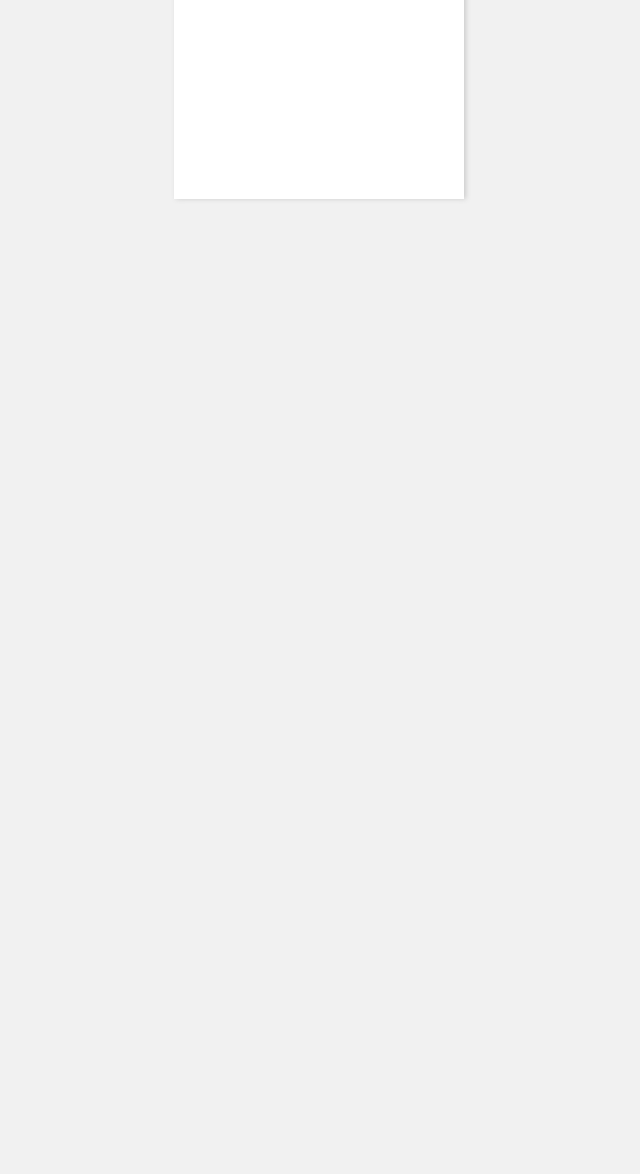
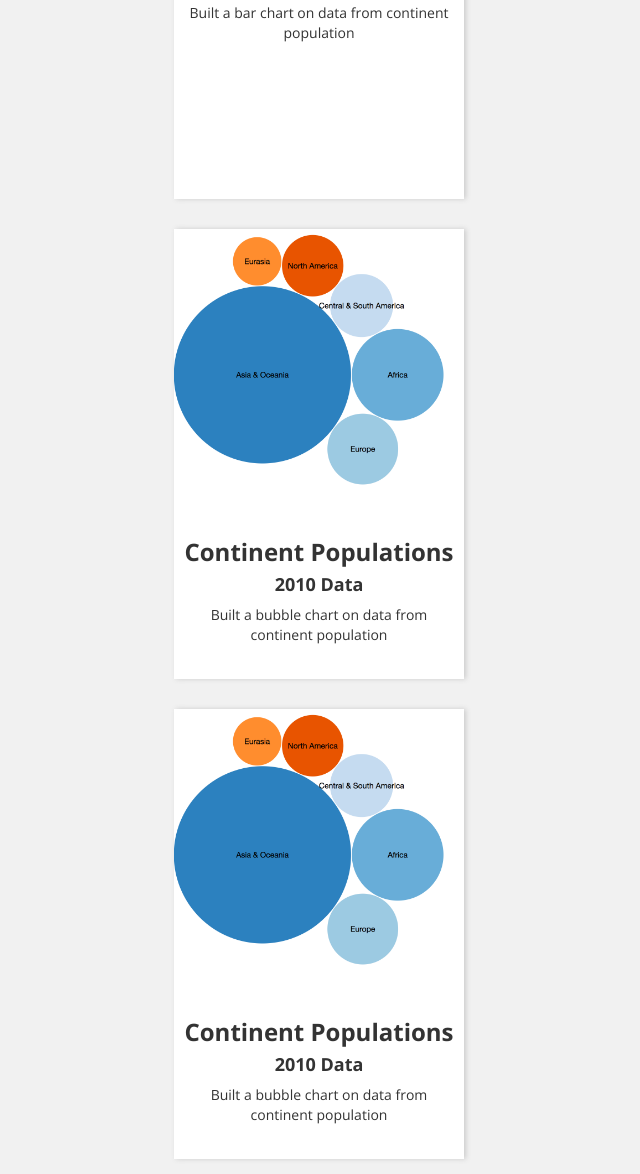
Before and after one commit to erikaalvero/erikaalvero.github.io, a plain HTML site: page index.html in a window 1280 px wide. Shown: the part 385-1559 px from the top of the page, without its empty margins (1-641 px from the left). Before the commit the page ends 800 px from the top, so only its background shows below. Drawn offline with nearby package versions, Linux system fonts and the light colour scheme.

```diff
--- a/index.html
+++ b/index.html
@@ -64,12 +64,42 @@
 
             <div class="col-sm-4 text-center">
                 <div class="inner-box">
-                    <a href="/Population_Chart/">
-                        <img class="img-responsive center-block" src="/Population_Chart/Screenshot.png" alt="">
+                    <a href="Population_Chart_1">
+                        <img class="img-responsive center-block" src="/Population_Chart_1/Screenshot.png" alt="">
                     </a>
                     <h3>Continent Populations</h3>
                     <h4>2010 Data</h4>
-                    <p>Build a bar chart on data from continent population</p>
+                    <p>Built a bar chart on data from continent population</p>
+                </div>
+            </div>
+
+        </div>
+
+        <div class="row">
+
+            <div class="col-sm-4 text-center">
+                <div class="inner-box">
+                    <a href="Population_Chart_2">
+                        <img class="img-responsive center-block" src="/Population_Chart_2/ScreenShot.png" alt="">
+                    </a>
+                    <h3>Continent Populations</h3>
+                    <h4>2010 Data</h4>
+                    <p>Built a bubble chart on data from continent population</p>
+                </div>
+            </div>
+
+        </div>
+
+        <div class="row">
+
+            <div class="col-sm-4 text-center">
+                <div class="inner-box">
+                    <a href="Population_Chart_2">
+                        <img class="img-responsive center-block" src="/Population_Chart_2/ScreenShot.png" alt="">
+                    </a>
+                    <h3>Continent Populations</h3>
+                    <h4>2010 Data</h4>
+                    <p>Built a bubble chart on data from continent population</p>
                 </div>
             </div>
 
@@ -78,6 +108,7 @@
 </div><!-- end .container -->
 
 
+
 <script src="https://code.jquery.com/jquery-1.12.4.min.js" integrity="sha256-ZosEbRLbNQzLpnKIkEdrPv7lOy9C27hHQ+Xp8a4MxAQ=" crossorigin="anonymous"></script>
 <script src="https://maxcdn.bootstrapcdn.com/bootstrap/3.3.7/js/bootstrap.min.js" integrity="sha384-Tc5IQib027qvyjSMfHjOMaLkfuWVxZxUPnCJA7l2mCWNIpG9mGCD8wGNIcPD7Txa" crossorigin="anonymous"></script>
 </body>
```
Also changed, not shown: Population_Chart_2/index.html (+2 -2 lines), Population_Chart_2/ScreenShot.png (added), 1 other file.
